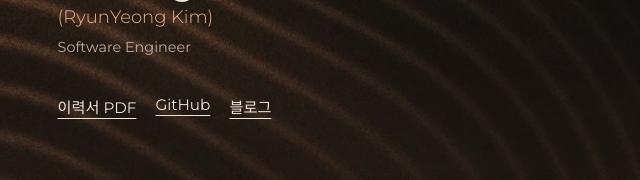
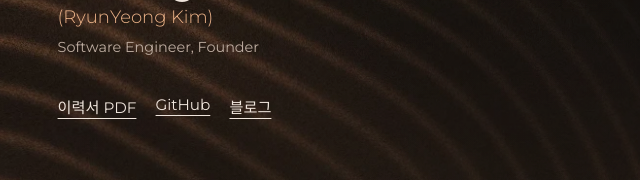
Before and after one commit to rycando/portfolio, a plain HTML site: page index.html in a window 1280 px wide. Shown: the part 160-340 px from the top of the page, 0-640 px from the left. Drawn offline with Linux system fonts and the light colour scheme; a web font is replaced by a local one.

Commit message:
Update profile title to Software Engineer, Founder

```diff
--- a/index.html
+++ b/index.html
@@ -12,7 +12,7 @@
   <main id="main" class="studio">
     <header class="identity">
       <h1 lang="en"><span class="nickname">rudyK</span> <small>(RyunYeong Kim)</small></h1>
-      <p class="role" lang="en">Software Engineer</p>
+      <p class="role" lang="en">Software Engineer, Founder</p>
       <nav aria-label="개인 링크"><a href="./assets/resume.pdf" download="김륜영 이력서 2026.06.pdf">이력서 PDF</a><a href="https://github.com/rycando">GitHub</a><a href="https://rycando.tistory.com/">블로그</a></nav>
       <p class="intro-copy">TypeScript로 백엔드를 개발한 경험을 살려 학생 창업가로서 AI 제품을 만들고 있습니다. 고객이 겪는 문제를 정의하고 기존 업무 흐름을 개선하는 데 관심이 있습니다.</p>
     </header>
```
